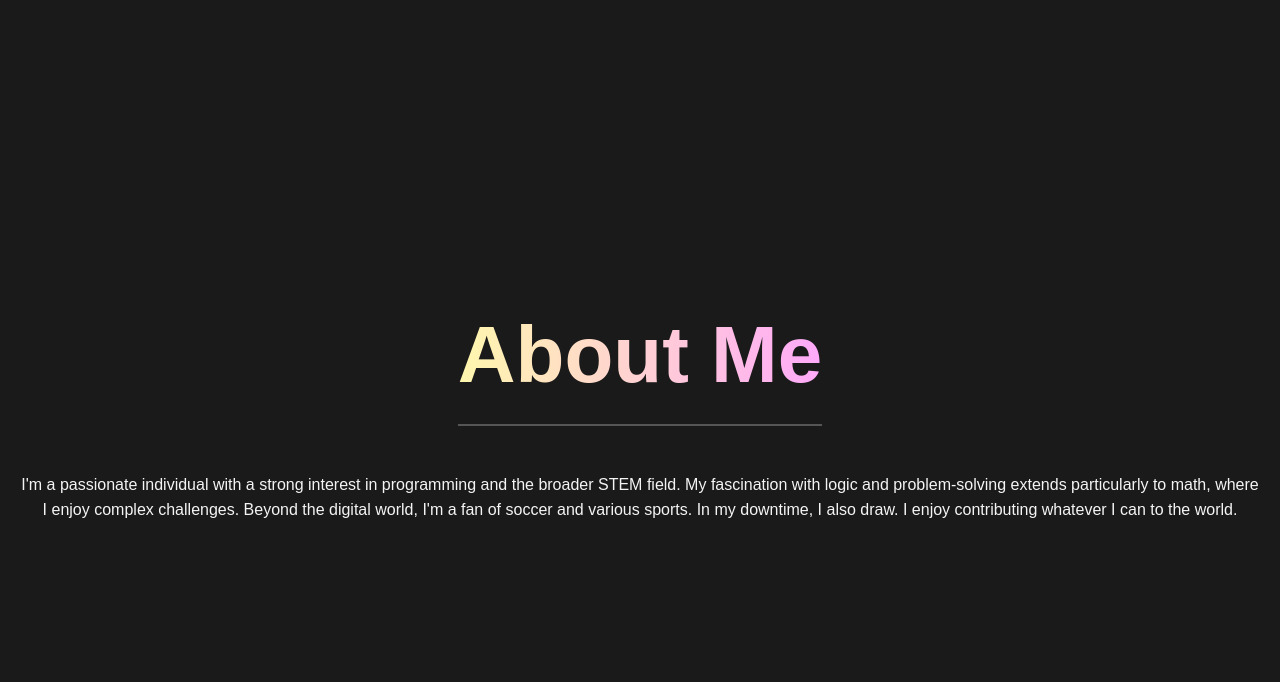
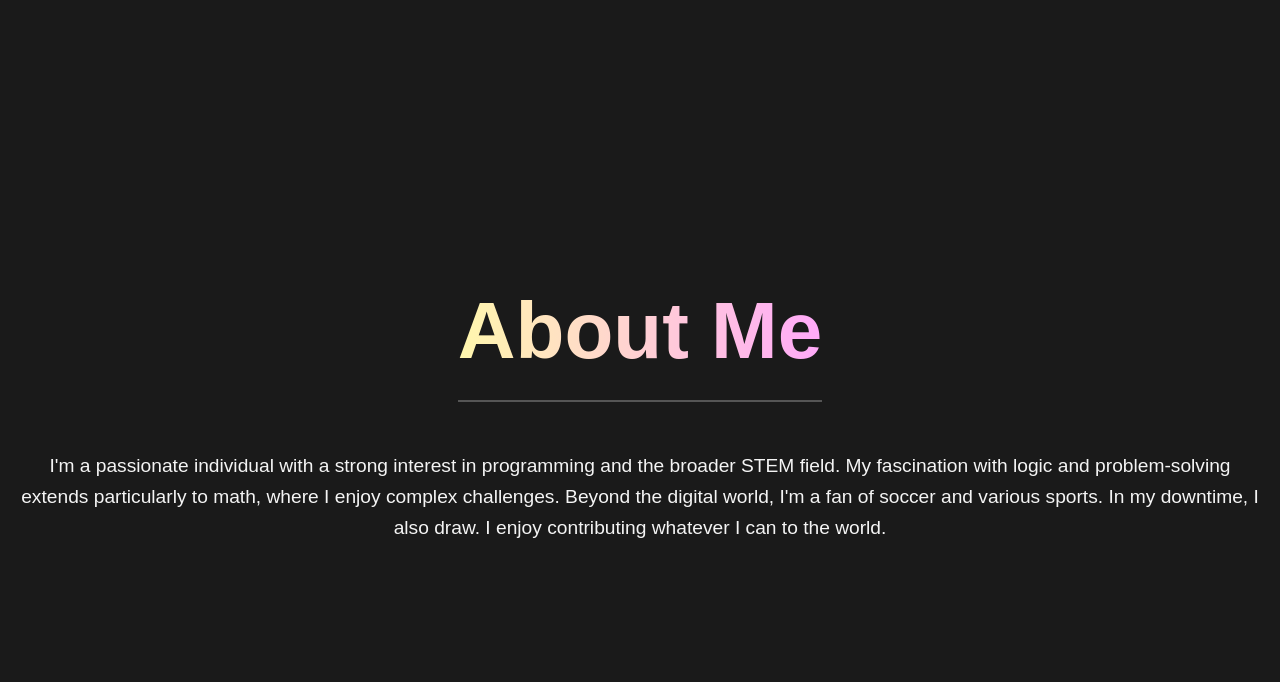
Before and after one commit to aplos-interactive/aplos-interactive.github.io, a plain HTML site: page index.html in a window 1280 px wide. Shown: the part 118-800 px from the top of the page. Drawn offline with Linux system fonts and the light colour scheme.

Commit message:
Update style.css

```diff
--- a/style.css
+++ b/style.css
@@ -1,4 +1,9 @@
 /* Basic styling for the entire page */
+html {
+    font-size: 100%; /* Default browser font size (usually 16px). This acts as the 1rem base. */
+    /* You could increase this to, e.g., 18px if you want a generally larger base for all rem units */
+}
+
 body {
     font-family: Arial, sans-serif; /* Sets a common, readable font */
     line-height: 1.6; /* Improves readability by spacing lines of text */
@@ -8,6 +13,7 @@ body {
     color: #f4f4f4; /* Light text color for contrast */
     overflow-x: hidden; /* Prevents horizontal scrollbar if elements accidentally overflow */
     scroll-behavior: smooth; /* Makes scrolling to sections smooth */
+    font-size: 1.2rem;
 }
 
 /* Header styling */
```
